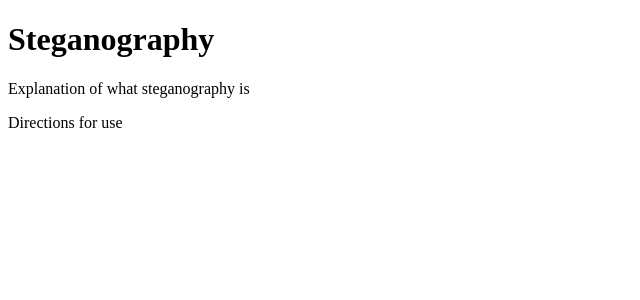
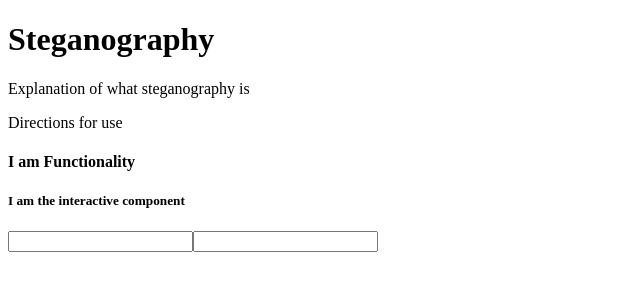
Before and after one commit to JonBaltz/steganography-website, a React app: page / in a window 1280 px wide. Shown: the top 300 px of the page, without its empty margins (0-640 px from the left). Built offline with nearby package versions, Linux system fonts and the light colour scheme.

Commit message:
Create functionality and interactive react components add adds state

```diff
--- a/src/components/app.jsx
+++ b/src/components/app.jsx
@@ -1,5 +1,6 @@
 import React, { Component } from "react";
 import Info from "./info.jsx";
+import Functionality from "./functionality.jsx";
 
 class App extends Component {
 	constructor(props) {
@@ -10,6 +11,7 @@ class App extends Component {
 		return (
 			<div>
 				<Info />
+				<Functionality />
 			</div>
 		);
 	}
--- /dev/null
+++ b/src/components/functionality.jsx
@@ -0,0 +1,16 @@
+import React, { useState } from "react";
+import Interactive from "./interactive.jsx";
+
+const Functionality = function () {
+	const [image, setImage] = useState("");
+	const [alert, setAlert] = useState("");
+
+	return (
+		<div>
+			<h4>I am Functionality</h4>
+			<Interactive setImage={setImage} setAlert={setAlert} />
+		</div>
+	);
+};
+
+export default Functionality;
--- /dev/null
+++ b/src/components/interactive.jsx
@@ -0,0 +1,31 @@
+import React, { useState, useEffect } from "react";
+
+const Interactive = function (props) {
+	const [text, setText] = useState("");
+	const [password, setPassword] = useState("");
+
+	const handleChange = function (event) {
+		switch (event.target.name) {
+			case "text":
+				setText(event.target.value);
+				break;
+			case "password":
+				setPassword(event.target.value);
+				break;
+			default:
+				break;
+		}
+	};
+
+	return (
+		<div>
+			<h5>I am the interactive component</h5>
+			<input name="text" type="text" onChange={handleChange}></input>
+			{text}
+			<input name="password" type="password" onChange={handleChange}></input>
+			{password}
+		</div>
+	);
+};
+
+export default Interactive;
```
